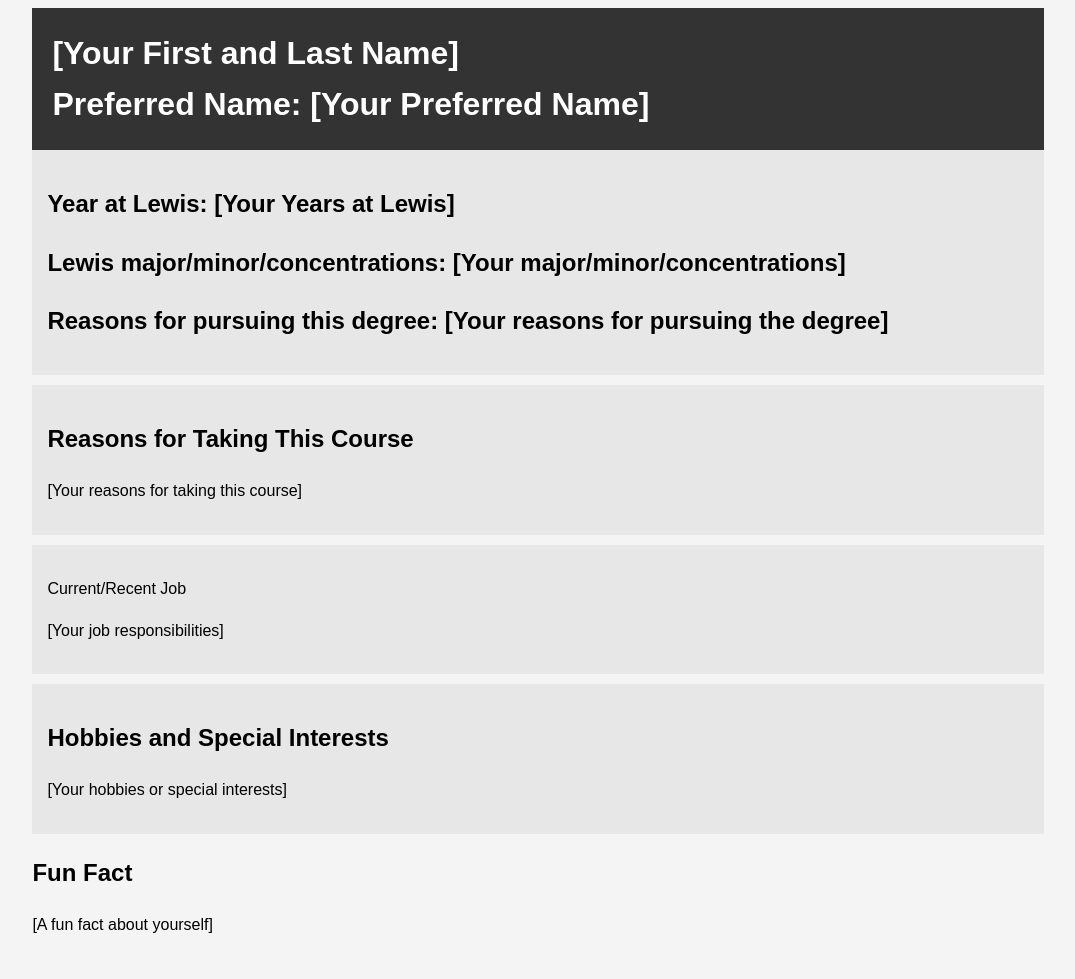
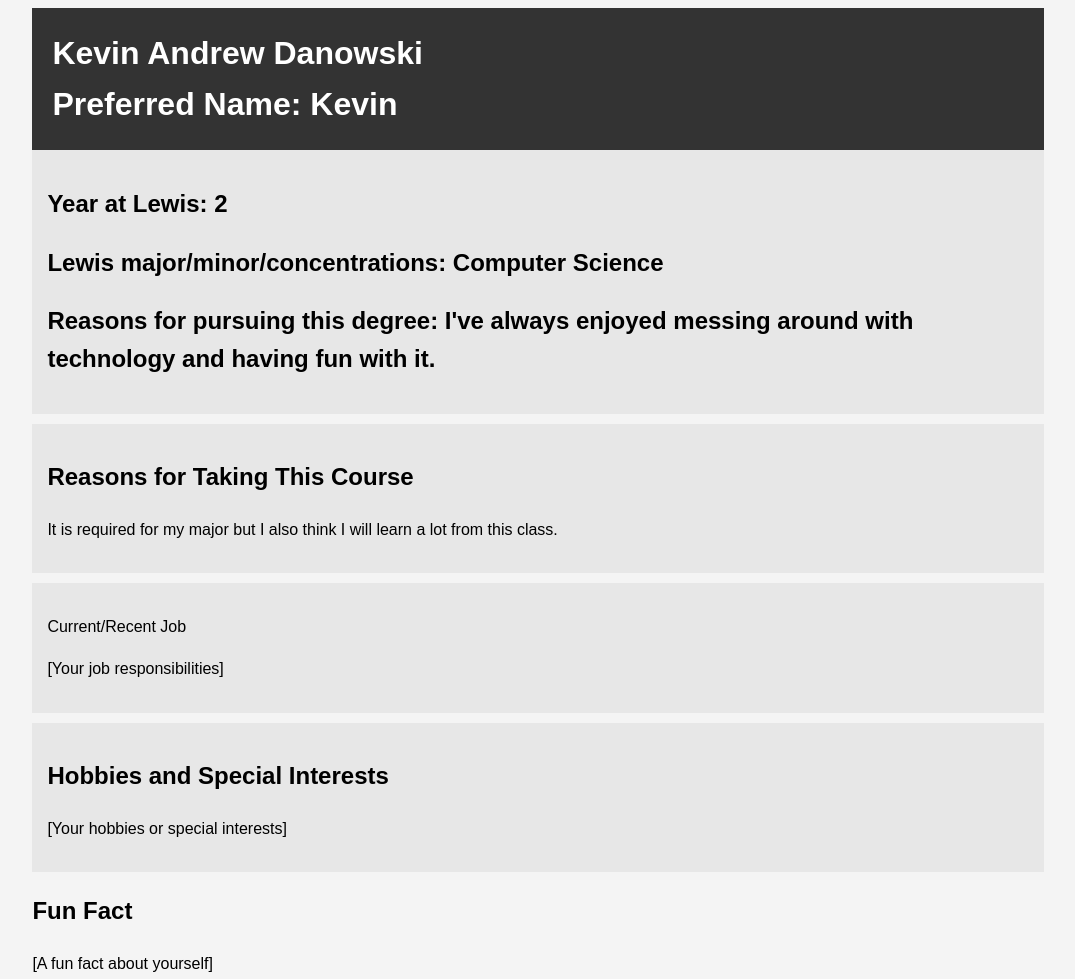
Before and after one commit to Kdanowski/introductions, a plain HTML site: page index.html in a window 1280 px wide. Shown: the whole page, without its empty margins (102-1177 px from the left). Drawn offline with Linux system fonts and the light colour scheme.

Commit message:
Update index.html
Updated the website code

```diff
--- a/index.html
+++ b/index.html
@@ -31,19 +31,19 @@
 <body>
     <div class="container">
         <header class="main-info">
-            <h1>[Your First and Last Name]</h1>
-            <h1>Preferred Name: [Your Preferred Name]</h1>
+            <h1>Kevin Andrew Danowski</h1>
+            <h1>Preferred Name: Kevin</h1>
         </header>
 
         <section class="lewis">
-			<h2>Year at Lewis: [Your Years at Lewis]</h2>
-			<h2>Lewis major/minor/concentrations: [Your major/minor/concentrations]</h2>
-			<h2>Reasons for pursuing this degree: [Your reasons for pursuing the degree]</h2>
+			<h2>Year at Lewis: 2</h2>
+			<h2>Lewis major/minor/concentrations: Computer Science</h2>
+			<h2>Reasons for pursuing this degree: I've always enjoyed messing around with technology and having fun with it.</h2>
         </section>
 
 		<section class="course">
             <h2>Reasons for Taking This Course</h2>
-            <p>[Your reasons for taking this course]</p>
+            <p>It is required for my major but I also think I will learn a lot from this class.</p>
         </section>
 
 		<section class="job">
```
